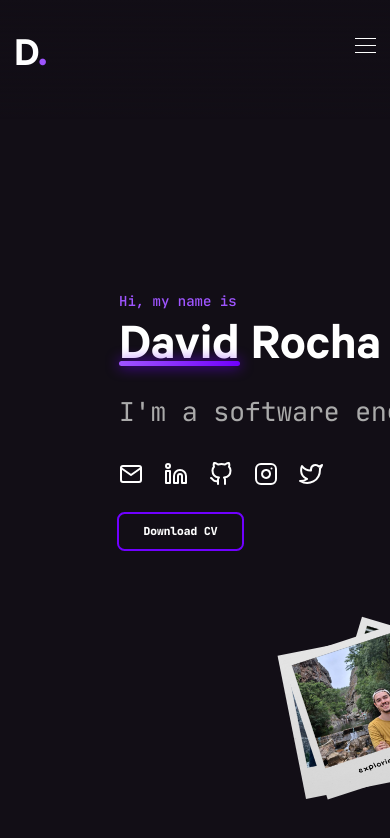
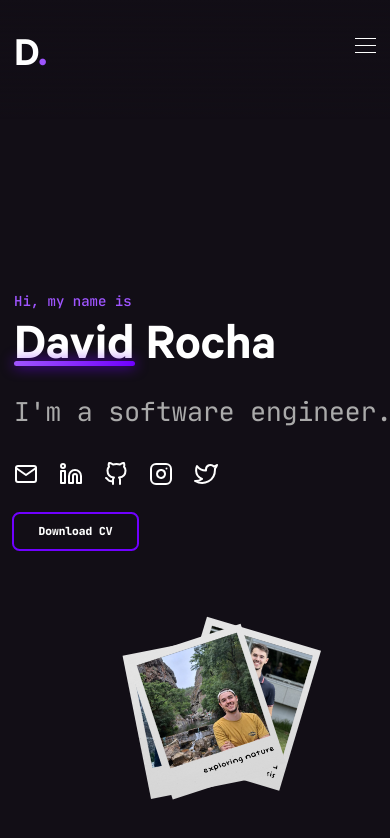
Before and after one commit to davidrocha9/davidrocha9.github.io, a Next.js app: page / in a window 390 px wide. Shown: the top 838 px of the page. Built offline with nearby package versions, Linux system fonts and the light colour scheme; what bad-words would draw is missing.

Commit message:
Fixed layout resolution issue

```diff
--- a/components/Header/Menu/Menu.js
+++ b/components/Header/Menu/Menu.js
@@ -15,7 +15,7 @@ const Menu = () => {
   return (
     <div className="menu fixed top-0 left-0 w-full h-full overflow-hidden invisible pointer-events-none flex items-center justify-center" style={{height: "110vh", marginTop: "-10vh"}}>
       <div className="flex-none overflow-hidden flex items-center justify-center" style={{width: "dotted blue"}}>
-        <div className="text-center opacity-0 overflow-y-auto overflow-x-hidden flex flex-none justify-center items-center max-h-screen" style={{border: "dotted red"}}>
+        <div className="text-center opacity-0 overflow-y-auto overflow-x-hidden flex flex-none justify-center items-center max-h-screen">
           <ul className="list-none py-4 px-0 m-0 block max-h-screen">
             {MENULINKS.map((el) => (
               <li className="p-0 m-6 text-2xl block" key={el.name}>
--- a/components/Hero/Hero.js
+++ b/components/Hero/Hero.js
@@ -61,6 +61,8 @@ const Hero = () => {
     document.body.removeChild(link);
   };
 
+  const isLandscape = window.innerWidth > 768;
+
   return (
     <section
       ref={targetSection}
@@ -78,12 +80,12 @@ const Hero = () => {
         `}
       </style>
       <div
-        className="cardstack flex items-center justify-center hide-on-small-screen"
-        style={{width: "50rem"}}
+        className={`cardstack items-center justify-center hide-on-small-screen flex ${isLandscape ? 'w-50rem' : ''}`}
+        style={{width: isLandscape ? "50vw" : "100vw"}}
       >
         <ImageDisplay />
       </div>
-      <div className="flex" style={{width: "50rem", justifyContent: "center", alignItems: "center", position: "relative"}}>
+      <div style={{width: isLandscape ? "50vw" : "100vw", justifyContent: "center", alignItems: "center", position: "relative"}}>
         <div
           className="flex flex-col pt-40 md:pt-0 select-none introduction"
           style={{position: "relative", top: "0", width: "100%"}}
```
